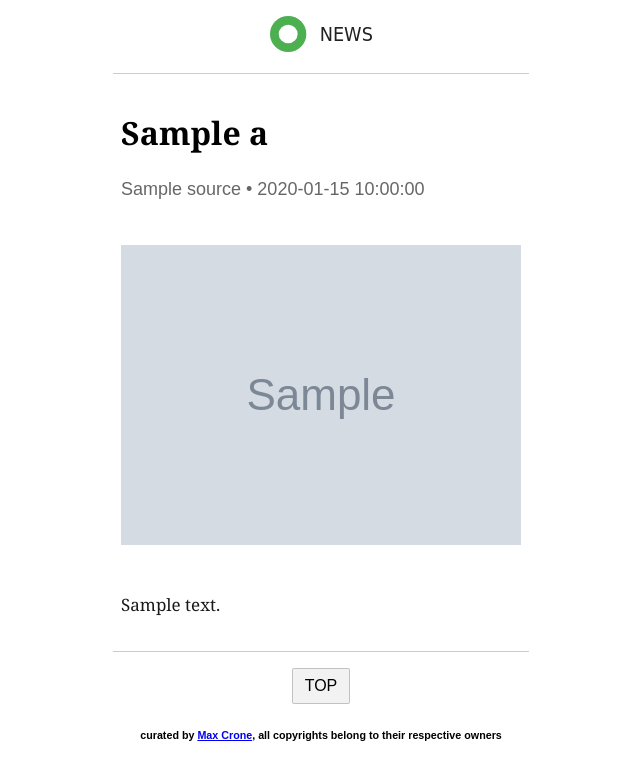
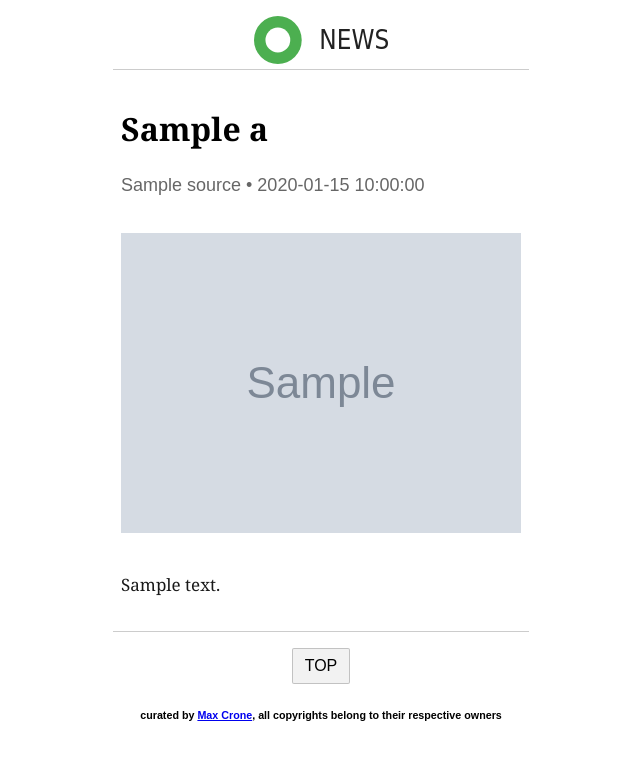
Before and after one commit to Vogeltak/news-web, a Flask app: template templates/article.html in a window 1280 px wide. Shown: the top 780 px of the page, without its empty margins (319-959 px from the left). Run offline with Flask 2, Linux system fonts and the light colour scheme; the template is opened without the code that fills it: most values are stand-ins (such as "Sample title", 1, 10 or a date in 2020); grey boxes marked "Sample" are stand-in pictures.

Commit message:
Update styling on logo and hero image

```diff
--- a/static/style.css
+++ b/static/style.css
@@ -25,8 +25,8 @@ body {
 }
 
 .logo {
-	height: 36px;
-	padding: 16px;
+	height: 48px;
+	padding-top: 16px;
 }
 
 .scrollTop {
@@ -82,7 +82,7 @@ h6 {
 }
 
 .hero {
-	margin: 24px 0;
+	margin: 16px 0;
 	max-width: 100%;
 }
 
```
